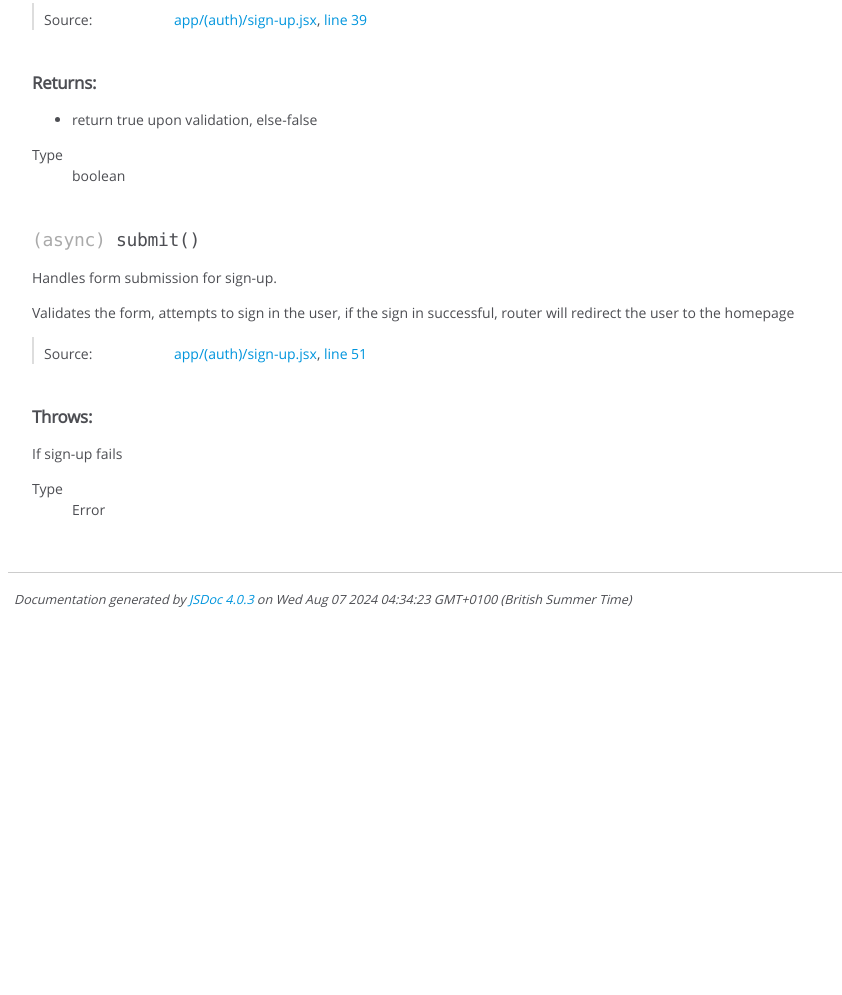
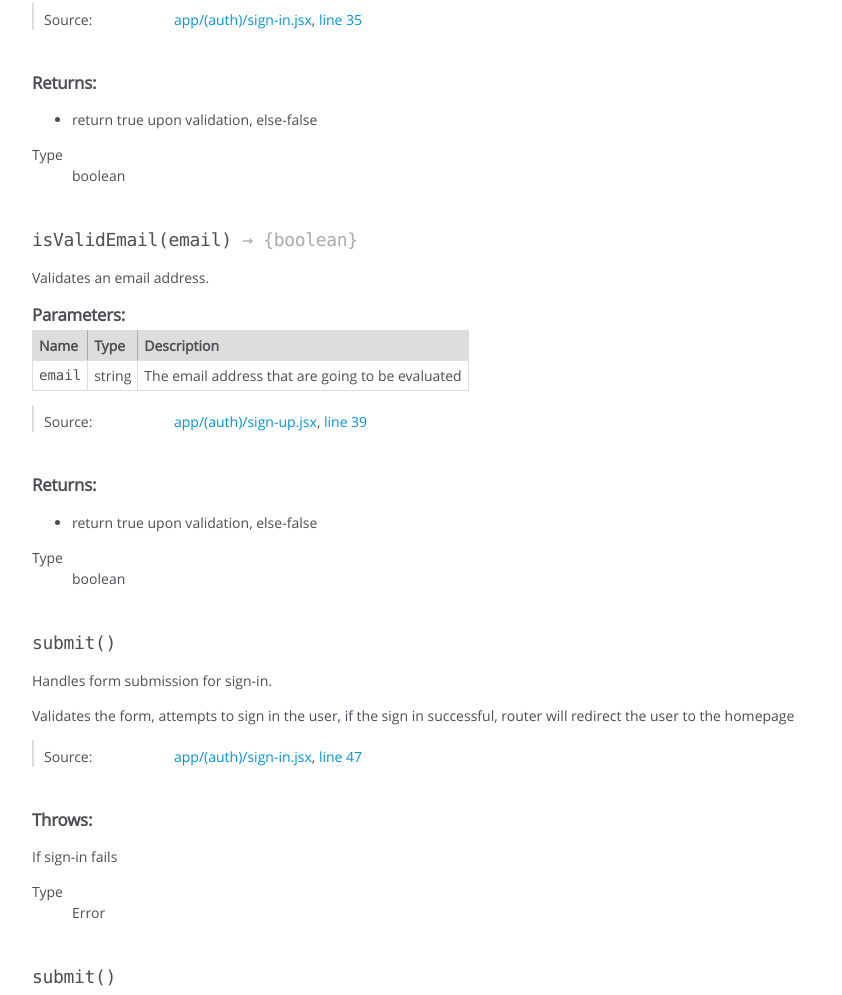
Before and after one commit to natchalux/FNTA-dissertation, a website: page docs/global.html in a window 1280 px wide. Shown: the part 5885-6880 px from the top of the page, without its empty margins (0-842 px from the left). Before the commit the page ends 6509 px from the top, so only its background shows below. Drawn offline with Linux system fonts and the light colour scheme.

Commit message:
Add comment and update async

```diff
--- a/app/(auth)/sign-up.jsx
+++ b/app/(auth)/sign-up.jsx
@@ -54,7 +54,6 @@ const SignUp = () => {
    * Validates the form, attempts to sign in the user,
    * if the sign in successful, router will redirect the user to the homepage
    *
-   * @async function
    * @function submit
    * @throws {Error} If sign-up fails
    */
--- a/docs/global.html
+++ b/docs/global.html
@@ -2401,7 +2401,7 @@ __layout.jsx</p>
 
     <dt class="tag-source">Source:</dt>
     <dd class="tag-source"><ul class="dummy"><li>
-        <a href="app_(auth)_sign-up.jsx.html">app/(auth)/sign-up.jsx</a>, <a href="app_(auth)_sign-up.jsx.html#line39">line 39</a>
+        <a href="app_(auth)_sign-in.jsx.html">app/(auth)/sign-in.jsx</a>, <a href="app_(auth)_sign-in.jsx.html#line35">line 35</a>
     </li></ul></dd>
 
 
@@ -2461,7 +2461,287 @@ __layout.jsx</p>
 
 
 
-    <h4 class="name" id="submit"><span class="type-signature">(async) </span>submit<span class="signature">()</span><span class="type-signature"></span></h4>
+    <h4 class="name" id="isValidEmail"><span class="type-signature"></span>isValidEmail<span class="signature">(email)</span><span class="type-signature"> &rarr; {boolean}</span></h4>
+
+
+
+
+
+
+<div class="description">
+    <p>Validates an email address.</p>
+</div>
+
+
+
+
+
+
+
+
+
+    <h5>Parameters:</h5>
+
+
+<table class="params">
+    <thead>
+    <tr>
+
+        <th>Name</th>
+
+
+        <th>Type</th>
+
+
+
+
+
+        <th class="last">Description</th>
+    </tr>
+    </thead>
+
+    <tbody>
+
+
+        <tr>
+
+                <td class="name"><code>email</code></td>
+
+
+            <td class="type">
+
+
+<span class="param-type">string</span>
+
+
+
+            </td>
+
+
+
+
+
+            <td class="description last"><p>The email address that are going to be evaluated</p></td>
+        </tr>
+
+
+    </tbody>
+</table>
+
+
+
+
+
+
+<dl class="details">
+
+
+
+
+
+
+
+
+
+
+
+
+
+
+
+
+
+
+
+
+
+
+
+
+
+
+    <dt class="tag-source">Source:</dt>
+    <dd class="tag-source"><ul class="dummy"><li>
+        <a href="app_(auth)_sign-up.jsx.html">app/(auth)/sign-up.jsx</a>, <a href="app_(auth)_sign-up.jsx.html#line39">line 39</a>
+    </li></ul></dd>
+
+
+
+
+
+
+
+</dl>
+
+
+
+
+
+
+
+
+
+
+
+
+
+
+
+<h5>Returns:</h5>
+
+
+<div class="param-desc">
+    <ul>
+<li>return true upon validation, else-false</li>
+</ul>
+</div>
+
+
+
+<dl>
+    <dt>
+        Type
+    </dt>
+    <dd>
+
+<span class="param-type">boolean</span>
+
+
+    </dd>
+</dl>
+
+
+
+
+
+
+
+
+
+
+
+
+
+    <h4 class="name" id="submit"><span class="type-signature"></span>submit<span class="signature">()</span><span class="type-signature"></span></h4>
+
+
+
+
+
+
+<div class="description">
+    <p>Handles form submission for sign-in.</p>
+<p>Validates the form, attempts to sign in the user,
+if the sign in successful, router will redirect the user to the homepage</p>
+</div>
+
+
+
+
+
+
+
+
+
+
+
+
+
+<dl class="details">
+
+
+
+
+
+
+
+
+
+
+
+
+
+
+
+
+
+
+
+
+
+
+
+
+
+
+    <dt class="tag-source">Source:</dt>
+    <dd class="tag-source"><ul class="dummy"><li>
+        <a href="app_(auth)_sign-in.jsx.html">app/(auth)/sign-in.jsx</a>, <a href="app_(auth)_sign-in.jsx.html#line47">line 47</a>
+    </li></ul></dd>
+
+
+
+
+
+
+
+</dl>
+
+
+
+
+
+
+
+
+
+
+
+
+
+<h5>Throws:</h5>
+
+
+
+<dl>
+    <dt>
+        <div class="param-desc">
+        <p>If sign-in fails</p>
+        </div>
+    </dt>
+    <dd></dd>
+    <dt>
+        <dl>
+            <dt>
+                Type
+            </dt>
+            <dd>
+
+<span class="param-type">Error</span>
+
+
+            </dd>
+        </dl>
+    </dt>
+    <dd></dd>
+</dl>
+
+
+
+
+
+
+
+
+
+
+
+
+
+
+
+
+    <h4 class="name" id="submit"><span class="type-signature"></span>submit<span class="signature">()</span><span class="type-signature"></span></h4>
 
 
 
@@ -2596,7 +2876,7 @@ if the sign in successful, router will redirect the user to the homepage</p>
 <br class="clear">
 
 <footer>
-    Documentation generated by <a href="https://github.com/jsdoc/jsdoc">JSDoc 4.0.3</a> on Wed Aug 07 2024 04:34:23 GMT+0100 (British Summer Time)
+    Documentation generated by <a href="https://github.com/jsdoc/jsdoc">JSDoc 4.0.3</a> on Wed Aug 07 2024 05:16:30 GMT+0100 (British Summer Time)
 </footer>
 
 <script> prettyPrint(); </script>
```
Also changed, not shown: app/(auth)/sign-in.jsx (+18 -0 lines), docs/app_(auth)__layout.jsx.html (+1 -1 lines), docs/app_(auth)_sign-in.jsx.html (+19 -1 lines), docs/app_(auth)_sign-up.jsx.html (+1 -2 lines), docs/app_(tabs)__layout.jsx.html (+1 -1 lines), docs/app_(tabs)_home.jsx.html (+1 -1 lines), docs/app_(tabs)_timer.jsx.html (+1 -1 lines), docs/app__layout.jsx.html (+1 -1 lines), docs/app_index.jsx.html (+1 -1 lines), docs/app_workout__layout.jsx.html (+1 -1 lines), docs/app_workout_manage_split.jsx.html (+1 -1 lines), docs/components_CreateSplit.jsx.html (+1 -1 lines), docs/components_CustomButton.jsx.html (+1 -1 lines), docs/components_FormField.jsx.html (+1 -1 lines), 1 more files.
